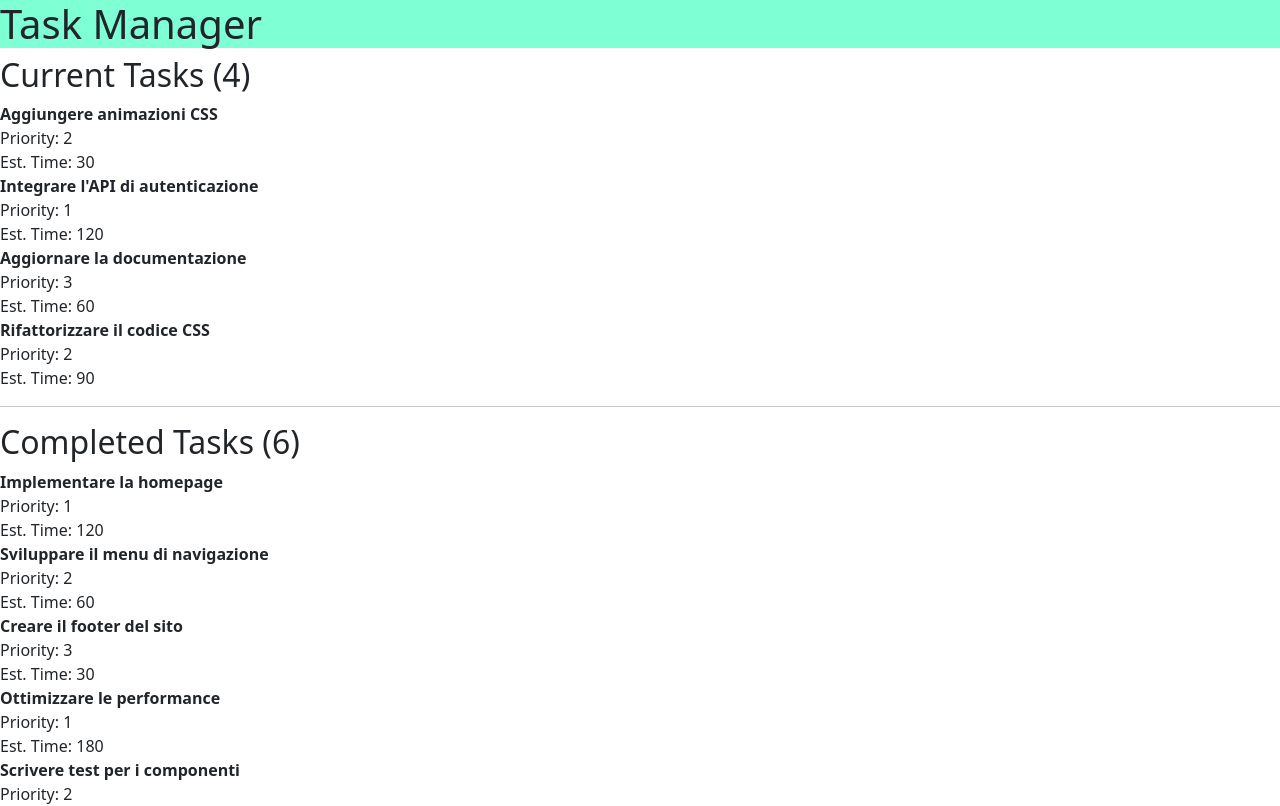
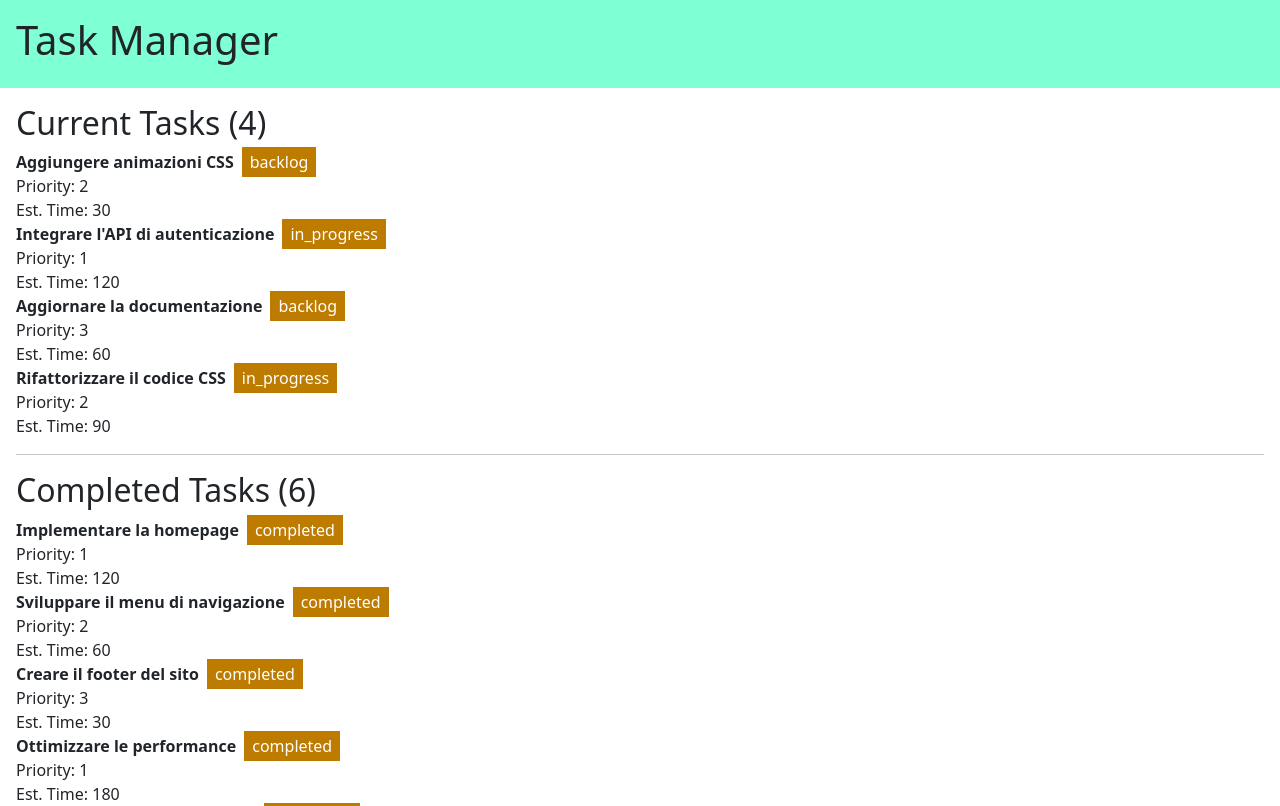
Before and after one commit to Alessandro-Fiora/react-task-list, a React (Vite) app: page / in a window 1280 px wide. Shown: the top 806 px of the page. Built offline with nearby package versions, Linux system fonts and the light colour scheme.

Commit message:
layout reproduced

```diff
--- a/src/App.css
+++ b/src/App.css
@@ -6,3 +6,7 @@ li,
 ul {
   padding: 0 !important;
 }
+
+.status-label {
+  background-color: rgb(189, 123, 0);
+}
--- a/src/App.jsx
+++ b/src/App.jsx
@@ -22,7 +22,10 @@ const renderCurrentTasks = () => {
         {currentTasks.map((task) => (
           <ul>
             <li key={task.id}>
-              <b>{task.title}</b>{" "}
+              <b>{task.title}</b>
+              <span className="status-label text-white py-1 px-2 ms-2">
+                {task.state}
+              </span>
             </li>
             <li>Priority: {task.priority}</li>
             <li>Est. Time: {task.estimatedTime}</li>
@@ -42,7 +45,10 @@ const renderCompletedTasks = () => {
         {currentTasks.map((task) => (
           <ul>
             <li key={task.id}>
-              <b>{task.title}</b>{" "}
+              <b>{task.title}</b>
+              <span className="status-label text-white py-1 px-2 ms-2">
+                {task.state}
+              </span>
             </li>
             <li>Priority: {task.priority}</li>
             <li>Est. Time: {task.estimatedTime}</li>
@@ -56,14 +62,16 @@ const renderCompletedTasks = () => {
 function App() {
   return (
     <>
-      <header className="page-header">
+      <div className="wrapper">
+        <header className="page-header p-3">
           <h1>Task Manager</h1>
         </header>
-      <main>
+        <main className="p-3">
           {renderCurrentTasks()}
           <hr />
           {renderCompletedTasks()}
         </main>
+      </div>
     </>
   );
 }
```
Lines whose indentation alone changed are shown as unchanged.
